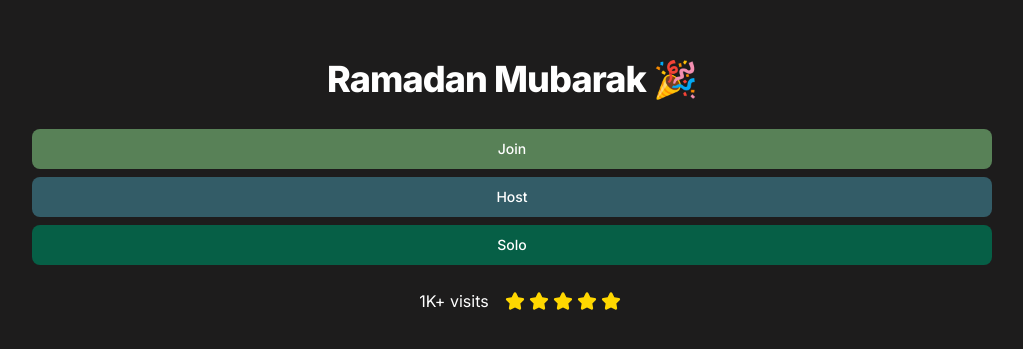
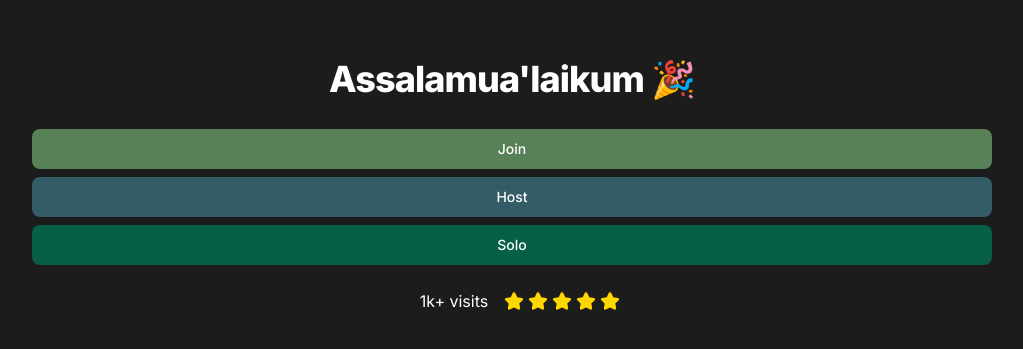
Before and after one commit to basilysf1709/getquranverse, a Next.js app: page / in a window 1280 px wide. Shown: the part 213-562 px from the top of the page, without its empty margins (128-1151 px from the left). Built offline with nearby package versions, Linux system fonts and the light colour scheme.

Commit message:
minor visual changes

```diff
--- a/app/page.tsx
+++ b/app/page.tsx
@@ -6,7 +6,7 @@ import { Testimonials } from "@/components/Testimonials";
 export default function Home() {
   return (
     <main className="flex justify-center items-center flex-col h-screen">
-      <h1 className="p-8 text-4xl font-extrabold leading-none tracking-tight text-white">Ramadan Mubarak 🎉</h1>
+      <h1 className="p-8 text-4xl font-extrabold leading-none tracking-tight text-white">Assalamua'laikum 🎉</h1>
       <JoinGame />
       <HostGame />
       <SoloGame />
--- a/components/Testimonials.tsx
+++ b/components/Testimonials.tsx
@@ -4,7 +4,7 @@ export const Testimonials = () => {
   return (
     <>
       <div className="p-4 flex items-center mb-4">
-        <p className="px-4">1K+ visits</p>
+        <p className="px-4">1k+ visits</p>
         <svg
           className="w-5 h-5 me-1"
           aria-hidden="true"
```
